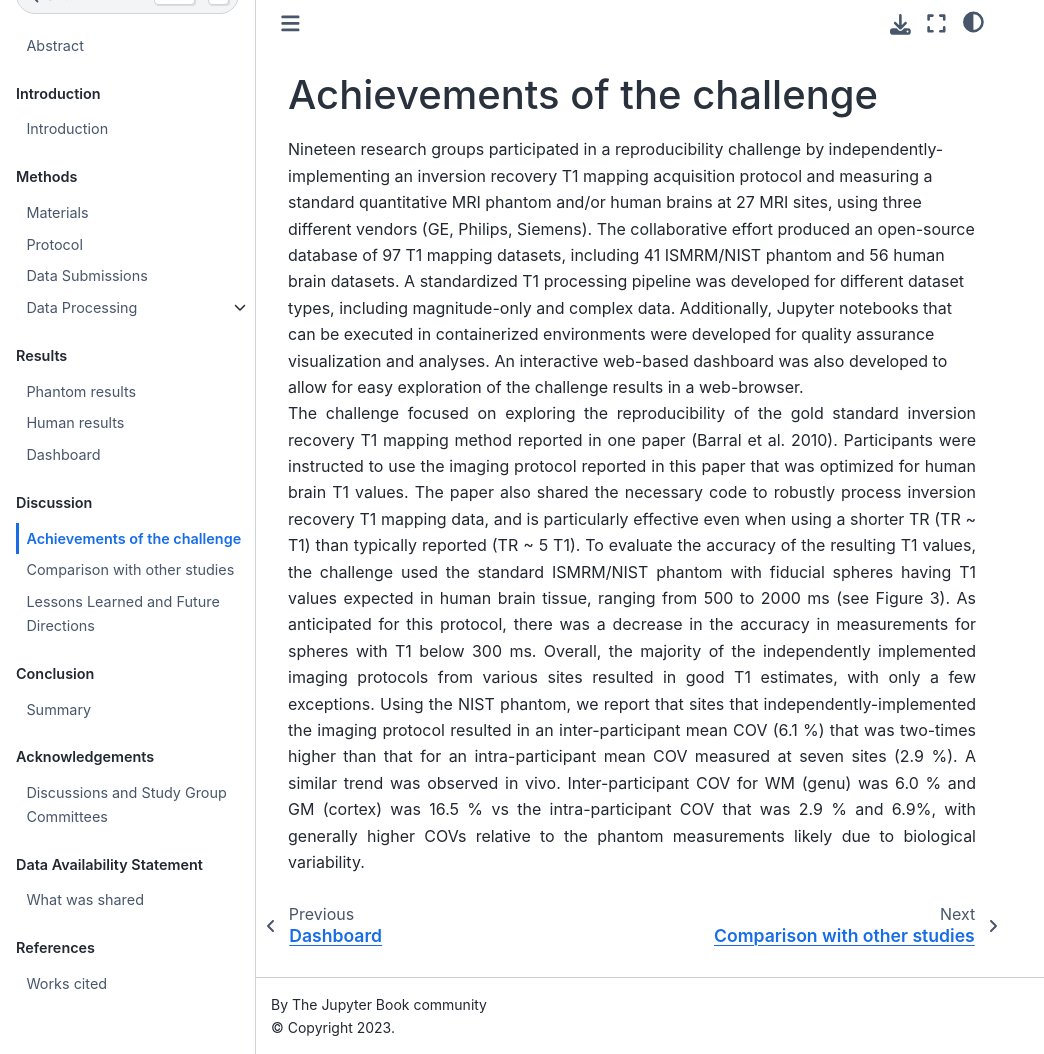
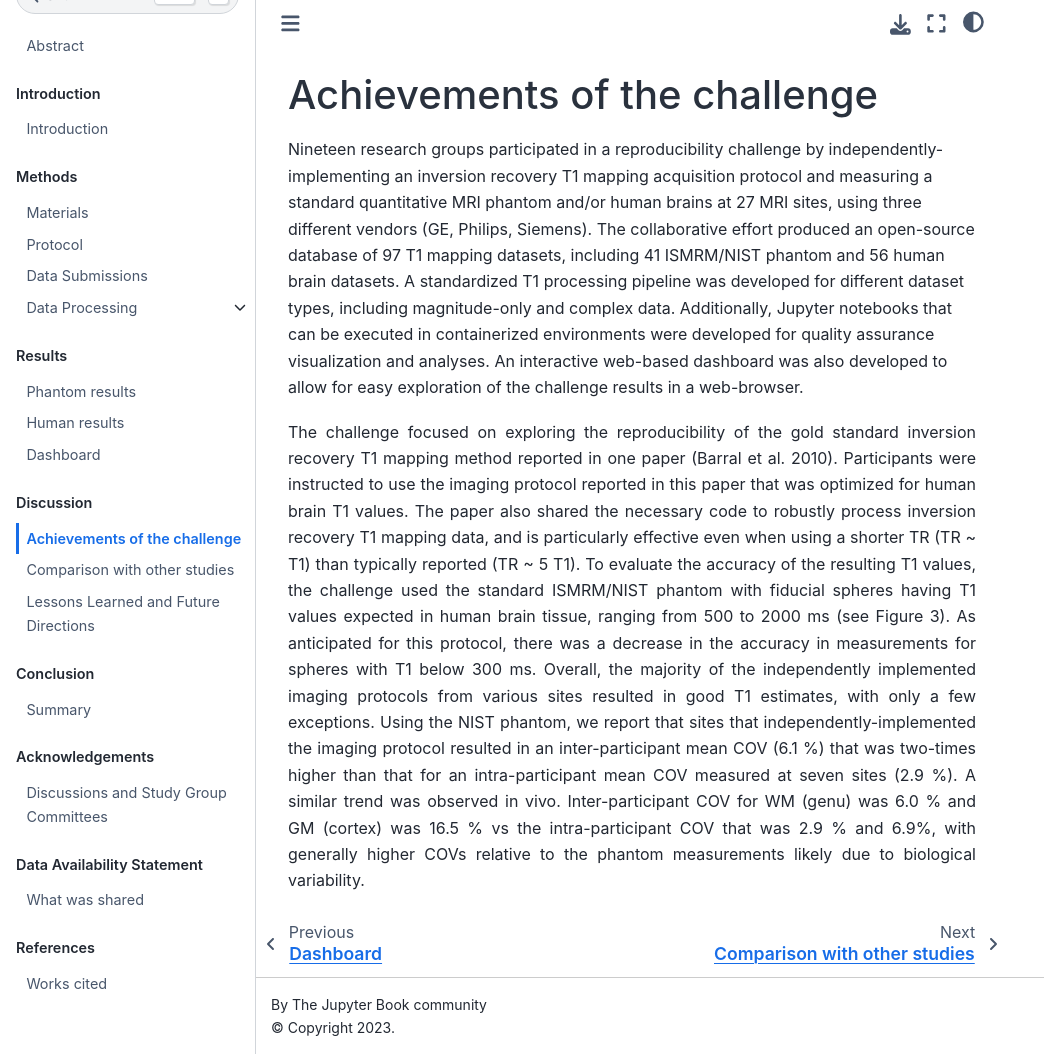
Before and after one commit to rrsg2020/book, a Jupyter Book: the page built from source/4-1_achievements.md, in a window 1280 px wide and 1054 px high. Shown: the whole window, without its empty margins (0-1044 px from the left). Built offline with Jupyter Book 1.0.4 settings and Sphinx 7.4.7 and the Sphinx Book theme 1.1.4, drawn with Linux system fonts in a browser that asks for light colours; pages that are not in the unit, such as notebooks, are missing from menus.

Commit message:
Fix html

```diff
--- a/source/4-1_achievements.md
+++ b/source/4-1_achievements.md
@@ -2,8 +2,8 @@
 
 <p style="text-align:justify;">
 
+Nineteen research groups participated in a reproducibility challenge by independently-implementing an inversion recovery T1 mapping acquisition protocol and measuring a standard quantitative MRI phantom and/or human brains at 27 MRI sites, using three different vendors (GE, Philips, Siemens). The collaborative effort produced an open-source database of 97 T1 mapping datasets, including 41 ISMRM/NIST phantom and 56 human brain datasets. A standardized T1 processing pipeline was developed for different dataset types, including magnitude-only and complex data. Additionally, Jupyter notebooks that can be executed in containerized environments were developed for quality assurance visualization and analyses. An interactive web-based dashboard was also developed to allow for easy exploration of the challenge results in a web-browser.
 </p>
-Nineteen research groups participated in a reproducibility challenge by independently-implementing an inversion recovery T1 mapping acquisition protocol and measuring a standard quantitative MRI phantom and/or human brains at 27 MRI sites, using three different vendors (GE, Philips, Siemens). The collaborative effort produced an open-source database of 97 T1 mapping datasets, including 41 ISMRM/NIST phantom and 56 human brain datasets. A standardized T1 processing pipeline was developed for different dataset types, including magnitude-only and complex data. Additionally, Jupyter notebooks that can be executed in containerized environments were developed for quality assurance visualization and analyses. An interactive web-based dashboard was also developed to allow for easy exploration of the challenge results in a web-browser.
 
 <p style="text-align:justify;">
 The challenge focused on exploring the reproducibility of the gold standard inversion recovery T1 mapping method reported in one paper (Barral et al. 2010). Participants were instructed to use the imaging protocol reported in this paper that was optimized for human brain T1 values. The paper also shared the necessary code to robustly process inversion recovery T1 mapping data, and is particularly effective even when using a shorter TR (TR ~ T1) than typically reported (TR ~ 5 T1). To evaluate the accuracy of the resulting T1 values, the challenge used the standard ISMRM/NIST phantom with fiducial spheres having T1 values expected in human brain tissue, ranging from 500 to 2000 ms (see Figure 3). As anticipated for this protocol, there was a decrease in the accuracy in measurements for spheres with T1 below 300 ms. Overall, the majority of the independently implemented imaging protocols from various sites resulted in good T1 estimates, with only a few exceptions. Using the NIST phantom, we report that sites that independently-implemented the imaging protocol resulted in an inter-participant mean COV (6.1 %) that was two-times higher than that for an intra-participant mean COV measured at seven sites (2.9 %). A similar trend was observed in vivo. Inter-participant COV for WM (genu) was 6.0 % and GM (cortex) was 16.5 % vs the intra-participant COV that was 2.9 % and 6.9%, with generally higher COVs relative to the phantom measurements likely due to biological variability.
```
